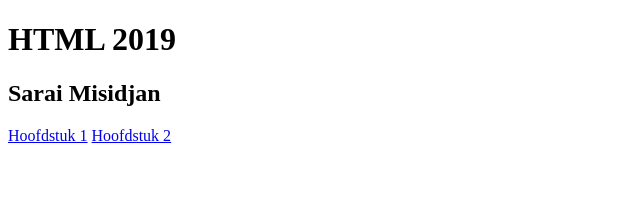
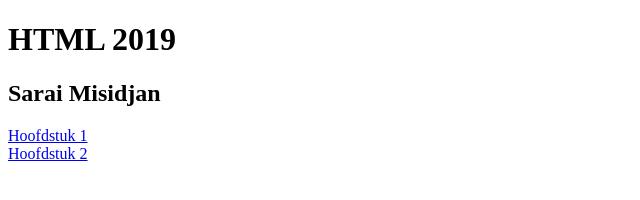
Before and after one commit to smisidjan/HTML2019, a plain HTML site: page index.html in a window 1280 px wide. Shown: the whole page, without its empty margins (0-640 px from the left). Drawn offline with Linux system fonts and the light colour scheme.

Commit message:
hoofdstuk 2

```diff
--- a/index.html
+++ b/index.html
@@ -8,7 +8,7 @@
 
 <h1>HTML 2019</h1>
 <h2>Sarai Misidjan</h2>
-<a href="h01/index.html">Hoofdstuk 1</a>
+<a href="h01/index.html">Hoofdstuk 1</a><br>
 <a href="h02/index.html">Hoofdstuk 2</a>
 
 </body>
```
